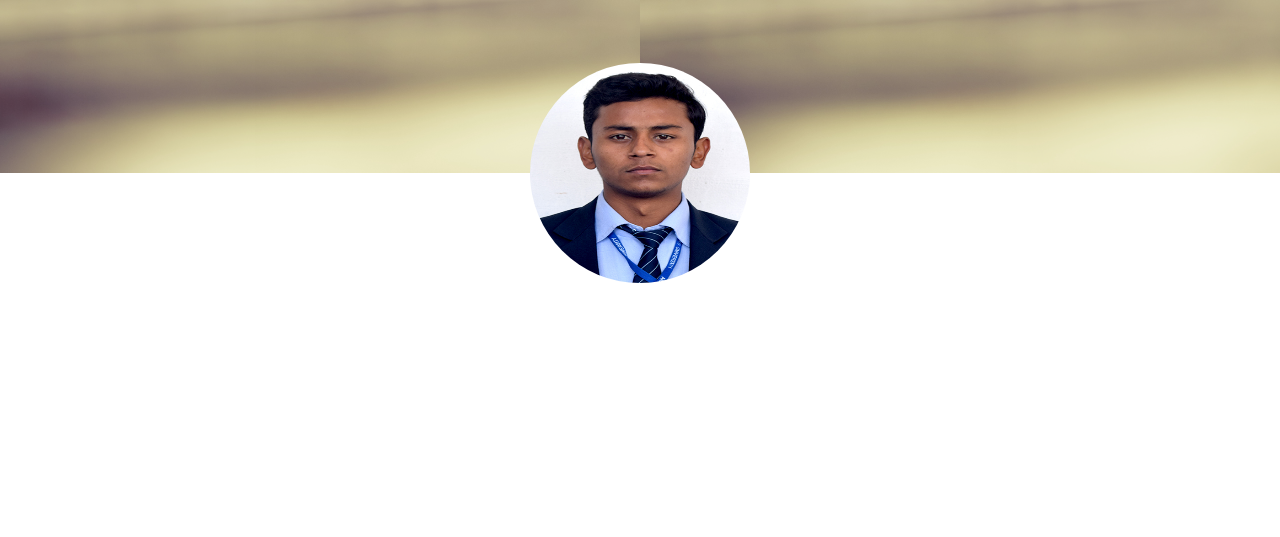
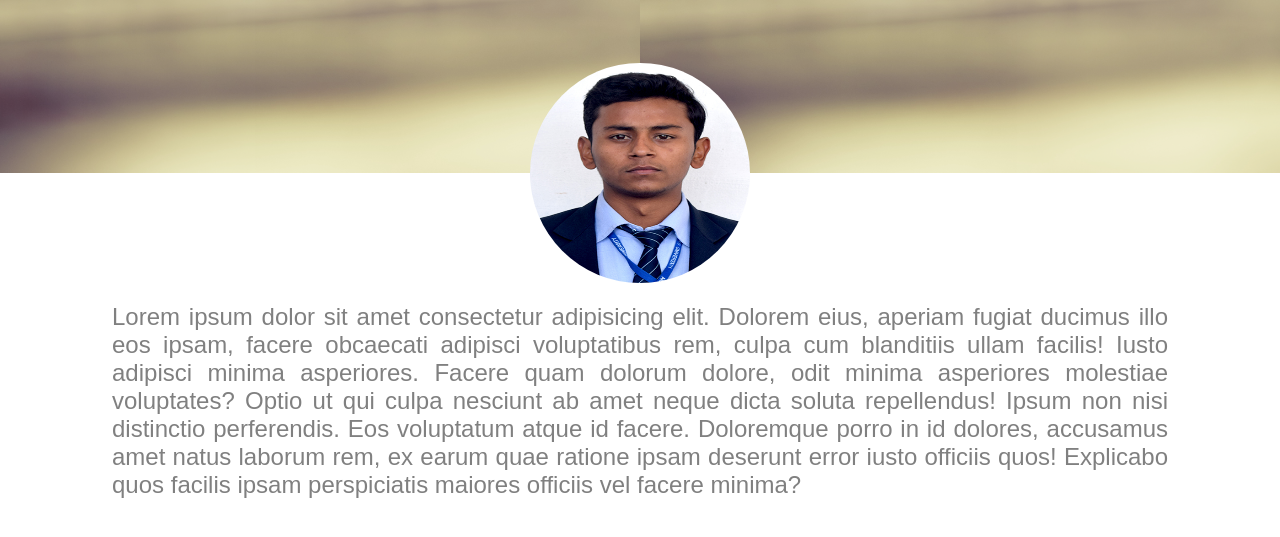
Before and after one commit to chaturvedi-anil/myPortfolio, a plain HTML site: page index.html in a window 1280 px wide. Shown: the part 323-860 px from the top of the page. Before the commit the page ends 800 px from the top, so only its background shows below. Drawn offline with Linux system fonts and the light colour scheme.

Commit message:
about section added

```diff
--- a/index.html
+++ b/index.html
@@ -76,15 +76,24 @@
     <!-- Main body -->
     <main>
         <!-- About section -->
-        <section id="about">
+        <section id="about" class="mb75px">
             <div id="image-container" class="text-center">
                 <img src="./images/me.jpg" alt="">
+            </div>
+            <div>
+                <p id="about-para">
+                    Lorem ipsum dolor sit amet consectetur adipisicing elit. Dolorem eius, aperiam fugiat ducimus illo eos ipsam, facere obcaecati adipisci voluptatibus rem, culpa cum blanditiis ullam facilis! Iusto adipisci minima asperiores.
+                    Facere quam dolorum dolore, odit minima asperiores molestiae voluptates? Optio ut qui culpa nesciunt ab amet neque dicta soluta repellendus! Ipsum non nisi distinctio perferendis. Eos voluptatum atque id facere.
+                    Doloremque porro in id dolores, accusamus amet natus laborum rem, ex earum quae ratione ipsam deserunt error iusto officiis quos! Explicabo quos facilis ipsam perspiciatis maiores officiis vel facere minima?
+                </p>
             </div>
         </section>
 
         <!-- Skills section -->
-        <section id="skills">
+        <section id="skills" class="text-center">
+            <h1>
 
+            </h1>
         </section>
 
         <!-- Education section -->
--- a/style.css
+++ b/style.css
@@ -74,11 +74,11 @@ section
 }
 section:nth-child((2n+1))
 {
-    background-color: white
+    background-color:white;
 }
 section:nth-child(2n)
 {
-    background-color: lightgray;
+    background-color:lightgray;
 }
 
 
@@ -94,3 +94,17 @@ section:nth-child(2n)
     height: 220px;
     border-radius: 50%;
 }
+#about-para
+{
+    margin: 1rem 7rem 1rem;
+    color: grey;
+    font-size: 1.5rem;
+    text-align: justify;
+}
+
+
+/* common margin */
+.mb75px
+{
+    margin-bottom: 75px;
+}
```
